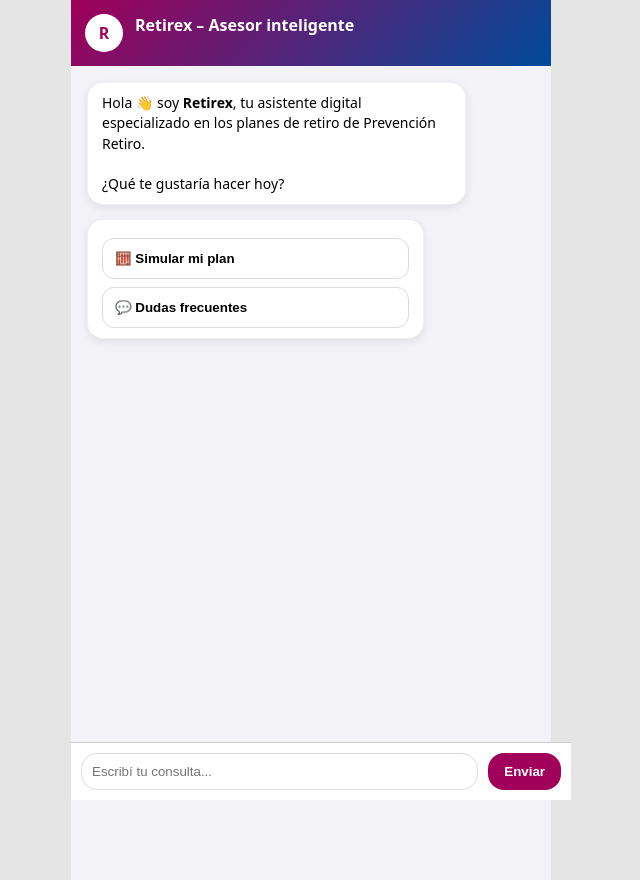
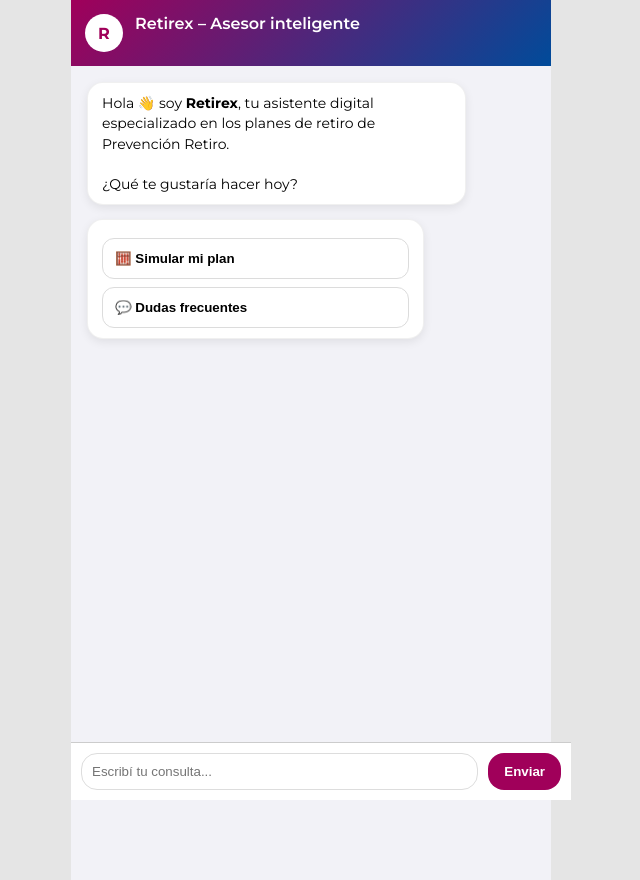
Before and after one commit to Martingim-10/retirex, a website: page index.html in a window 1280 px wide. Shown: the whole page, without its empty margins (329-969 px from the left). Drawn offline with nearby package versions, Linux system fonts and the light colour scheme.

Commit message:
Update index.html

```diff
--- a/index.html
+++ b/index.html
@@ -15,8 +15,8 @@
   </script>
 
   <!-- Chart.js -->
-  <script src="https://cdn.jsdelivr.net/npm/chart.js"></script>
-
+   <script src="https://cdn.jsdelivr.net/npm/chart.js"></script>
+<link href="https://fonts.googleapis.com/css2?family=Montserrat:wght@400;600;700&display=swap" rel="stylesheet">
   <style>
     :root {
       --magenta:#a0005a;
@@ -27,7 +27,13 @@
       --bubble-ai:#ffffff;
       --radius:16px;
     }
-    body{margin:0;font-family:Montserrat,system-ui,sans-serif;background:var(--bg);display:flex;justify-content:center}
+    body {
+  margin: 0;
+  font-family: 'Montserrat', sans-serif;
+  background: var(--bg);
+  display: flex;
+  justify-content: center;
+}
     .chat-container{width:100%;max-width:480px;height:100vh;background:var(--chat-bg);display:flex;flex-direction:column;padding-bottom:80px}
     .header{background:linear-gradient(135deg,var(--magenta),var(--blue));padding:14px;color:#fff;display:flex;gap:12px;font-weight:600}
     .avatar{width:38px;height:38px;background:#fff;color:var(--magenta);border-radius:50%;display:flex;align-items:center;justify-content:center;font-weight:700}
```
